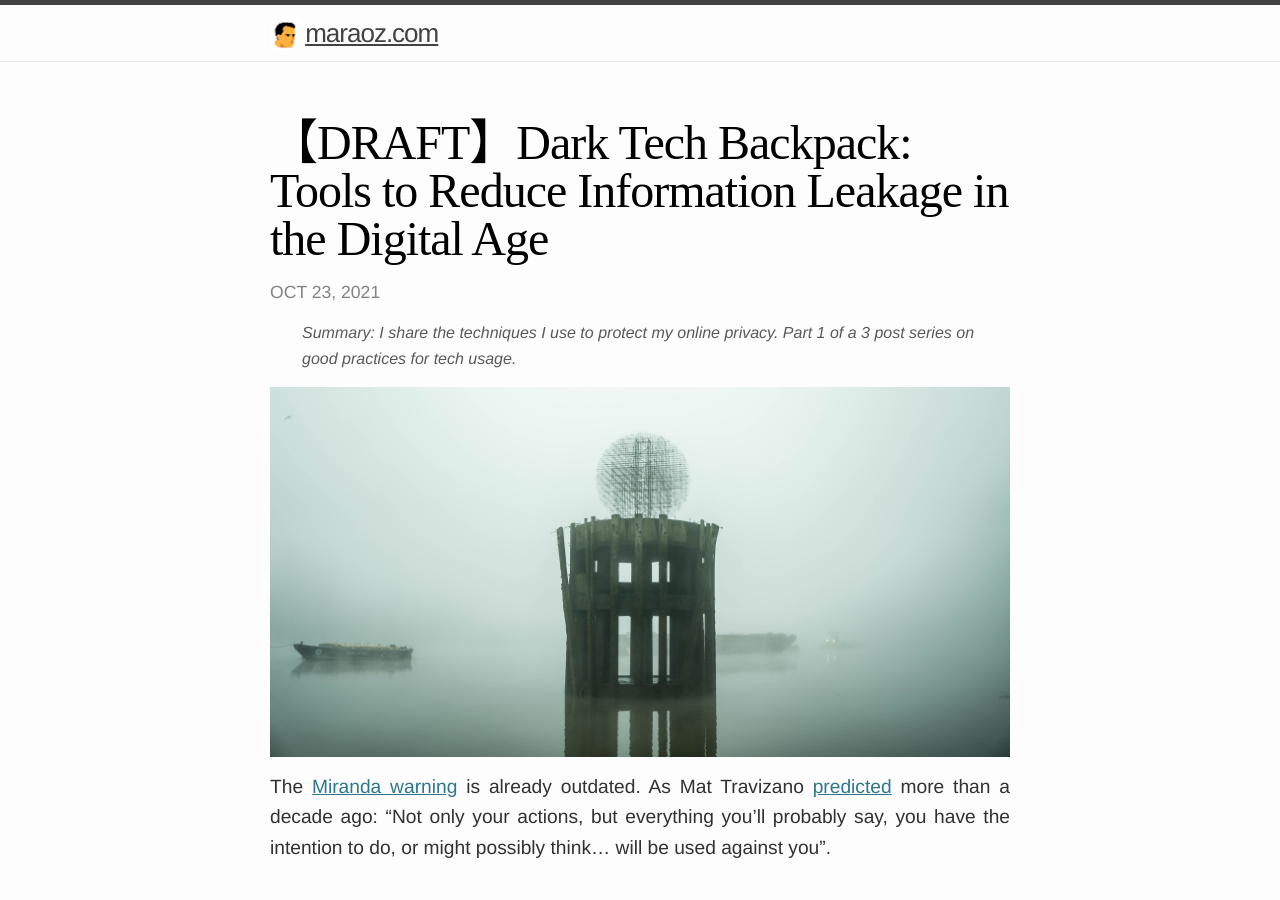
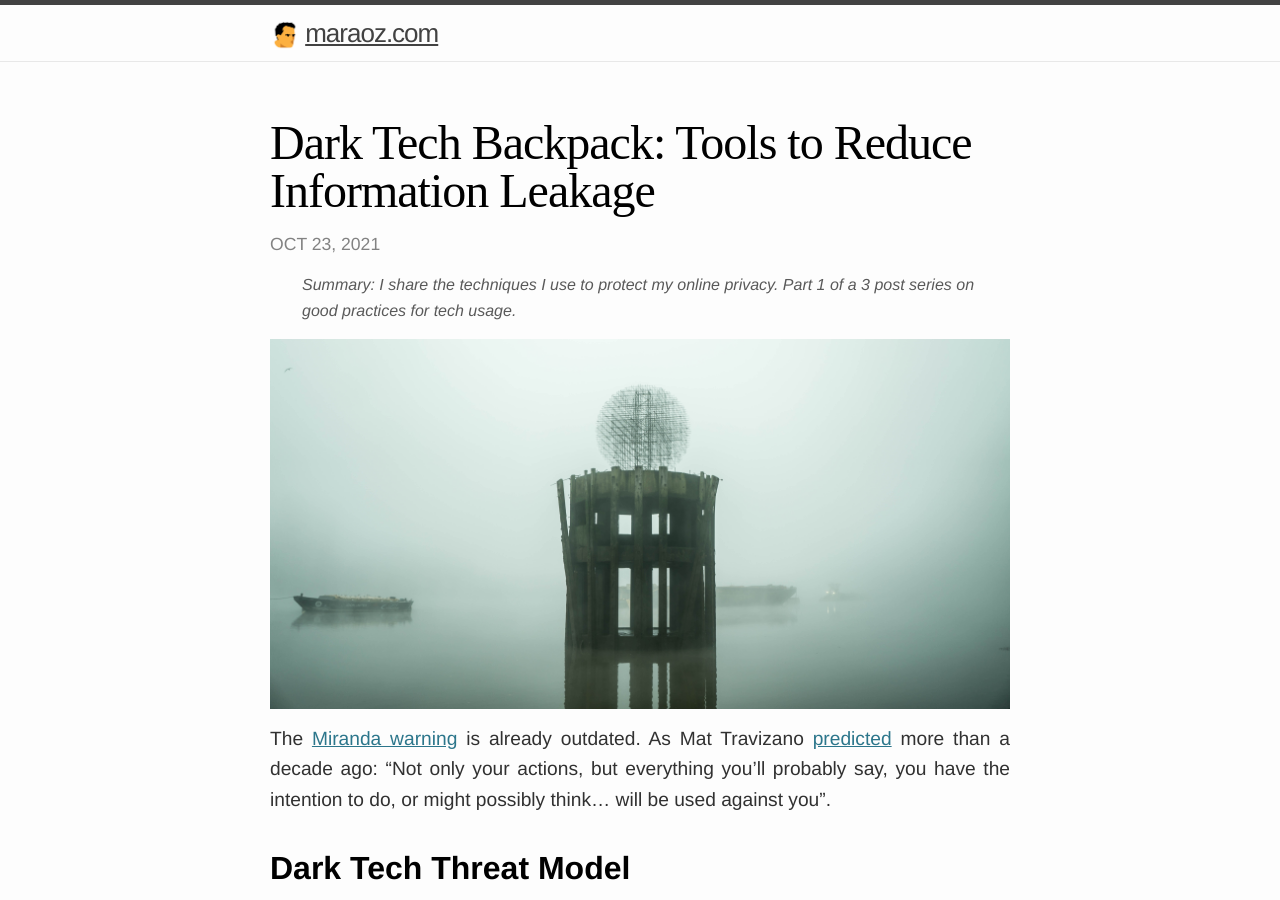
Before and after one commit to tobyornottobe/maraoz.github.io, a Jekyll site: the page built from _posts/2021-10-23-dark-tech.md, in a window 1280 px wide and 900 px high. Built offline with Jekyll 4.4.1, drawn with Linux system fonts in a browser that asks for light colours.

Commit message:
publish dark tech post

```diff
--- a/_posts/2021-10-23-dark-tech.md
+++ b/_posts/2021-10-23-dark-tech.md
@@ -1,7 +1,7 @@
 ---
 layout: post
-title:  "【DRAFT】Dark Tech Backpack: Tools to Reduce Information Leakage in the Digital Age"
-draft: true
+title:  "Dark Tech Backpack: Tools to Reduce Information Leakage"
+draft: false
 ---
 <figure>
   <figcaption style="text-align: left">
```
